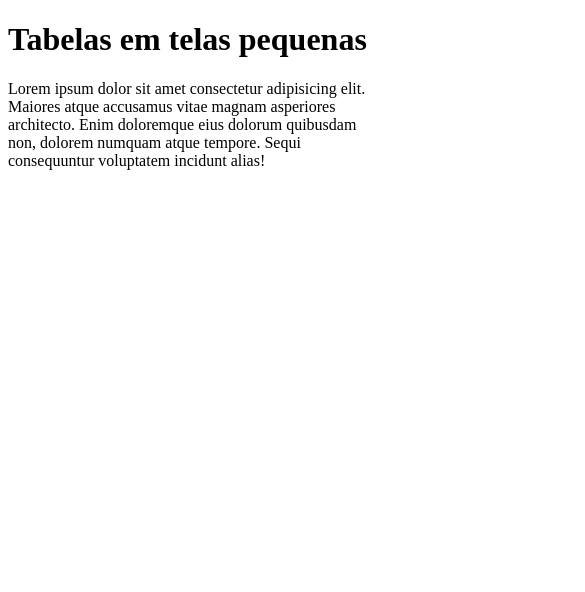
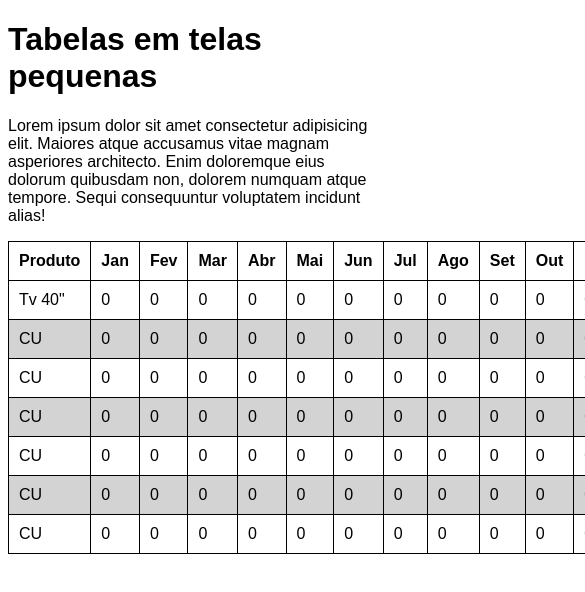
Before and after one commit to AlvsMatheus/html-css, a plain HTML site: page exercícios/ex023/tabela006.html in a window 390 px wide. Shown: the top 592 px of the page, 585 px wide, since content can reach past the window. Drawn offline with Linux system fonts and the light colour scheme.

```diff
--- a/exercícios/ex023/tabela006.html
+++ b/exercícios/ex023/tabela006.html
@@ -4,12 +4,162 @@
     <meta charset="UTF-8">
     <meta name="viewport" content="width=device-width, initial-scale=1.0">
     <title>Tabelas Responsivas</title>
+    <style>
+        body{
+            font-family: Arial, Helvetica, sans-serif;
+        }
+        table{
+            border-collapse: collapse;
+        }
+        tr,th,td{
+            border: 1px solid black;
+            padding: 10px;
+        }
+        tbody > tr:nth-child(even){
+            background-color: lightgray;
+        }
+
+    </style>
 </head>
 <body>
     <h1>Tabelas em telas pequenas</h1>
     <p>Lorem ipsum dolor sit amet consectetur adipisicing elit. Maiores atque accusamus vitae magnam asperiores architecto. Enim doloremque eius dolorum quibusdam non, dolorem numquam atque tempore. Sequi consequuntur voluptatem incidunt alias!</p>
     <table>
+        <thead>
+            <tr>
+                <th>Produto</th>
+                <th>Jan</th>
+                <th>Fev</th>
+                <th>Mar</th>
+                <th>Abr</th>
+                <th>Mai</th>
+                <th>Jun</th>
+                <th>Jul</th>
+                <th>Ago</th>
+                <th>Set</th>
+                <th>Out</th>
+                <th>Nov</th>
+                <th>Dez</th>
+            </tr>
+        </thead>
+        <tbody>
 
+
+            <tr>
+                <td>Tv 40"</td>
+                <td>0</td>
+                <td>0</td>
+                <td>0</td>
+                <td>0</td>
+                <td>0</td>
+                <td>0</td>
+                <td>0</td>
+                <td>0</td>
+                <td>0</td>
+                <td>0</td>
+                <td>0</td>
+                <td>0</td>
+            </tr>
+
+            <tr>
+                <td>CU</td>
+                <td>0</td>
+                <td>0</td>
+                <td>0</td>
+                <td>0</td>
+                <td>0</td>
+                <td>0</td>
+                <td>0</td>
+                <td>0</td>
+                <td>0</td>
+                <td>0</td>
+                <td>0</td>
+                <td>0</td>
+            </tr>
+
+            <tr>
+                <td>CU</td>
+                <td>0</td>
+                <td>0</td>
+                <td>0</td>
+                <td>0</td>
+                <td>0</td>
+                <td>0</td>
+                <td>0</td>
+                <td>0</td>
+                <td>0</td>
+                <td>0</td>
+                <td>0</td>
+                <td>0</td>
+            </tr>
+
+            <tr>
+                <td>CU</td>
+                <td>0</td>
+                <td>0</td>
+                <td>0</td>
+                <td>0</td>
+                <td>0</td>
+                <td>0</td>
+                <td>0</td>
+                <td>0</td>
+                <td>0</td>
+                <td>0</td>
+                <td>0</td>
+                <td>0</td>
+            </tr>
+
+            <tr>
+                <td>CU</td>
+                <td>0</td>
+                <td>0</td>
+                <td>0</td>
+                <td>0</td>
+                <td>0</td>
+                <td>0</td>
+                <td>0</td>
+                <td>0</td>
+                <td>0</td>
+                <td>0</td>
+                <td>0</td>
+                <td>0</td>
+            </tr>
+
+            <tr>
+                <td>CU</td>
+                <td>0</td>
+                <td>0</td>
+                <td>0</td>
+                <td>0</td>
+                <td>0</td>
+                <td>0</td>
+                <td>0</td>
+                <td>0</td>
+                <td>0</td>
+                <td>0</td>
+                <td>0</td>
+                <td>0</td>
+            </tr>
+
+            <tr>
+                <td>CU</td>
+                <td>0</td>
+                <td>0</td>
+                <td>0</td>
+                <td>0</td>
+                <td>0</td>
+                <td>0</td>
+                <td>0</td>
+                <td>0</td>
+                <td>0</td>
+                <td>0</td>
+                <td>0</td>
+                <td>0</td>
+            </tr>
+
+
+
+        </tbody>
     </table>
 
 </body>
```
